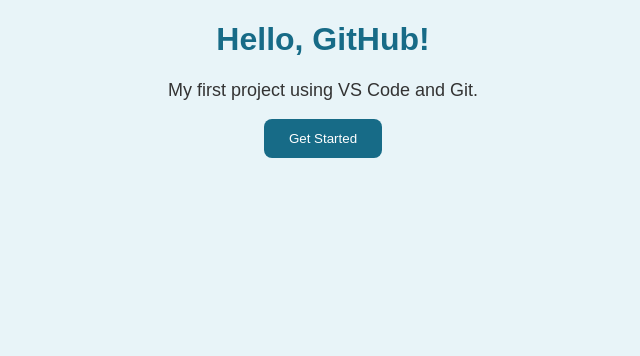
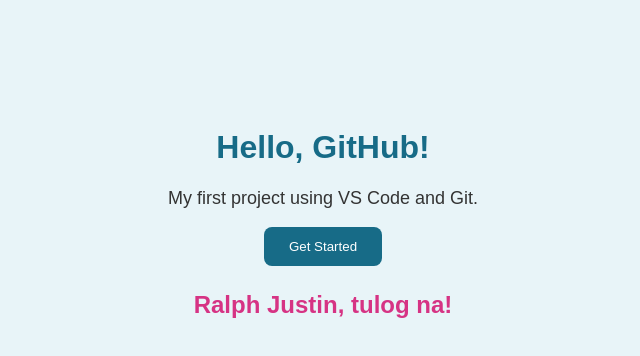
Before and after one commit to isabellestrada128-hue/Sebastian, a plain HTML site: page index.html in a window 1280 px wide. Both pictures are taken after a click on the button "Get Started". Shown: the whole page, without its empty margins (317-957 px from the left). Drawn offline with Linux system fonts and the light colour scheme.

Commit message:
Add button interaction

```diff
--- a/index.html
+++ b/index.html
@@ -9,6 +9,7 @@
             background-color: #e8f4f8;
             font-family: Arial, sans-serif;
             text-align: center;
+            padding-top: 100px;
         }
 
         h1 {
@@ -26,17 +27,34 @@
             padding: 12px 25px;
             border: none;
             border-radius: 8px;
+            cursor: pointer;
+        }
+
+        #message {
+            color: #d63384;
+            font-size: 24px;
+            font-weight: bold;
+            margin-top: 25px;
         }
     </style>
+</head>
 
-</head>
 <body>
 
     <h1>Hello, GitHub!</h1>
 
     <p>My first project using VS Code and Git.</p>
 
-    <button>Get Started</button>
+    <button onclick="showMessage()">Get Started</button>
+
+    <p id="message"></p>
+
+    <script>
+        function showMessage() {
+            document.getElementById("message").innerHTML =
+                "Ralph Justin, tulog na!";
+        }
+    </script>
 
 </body>
 </html>
```
